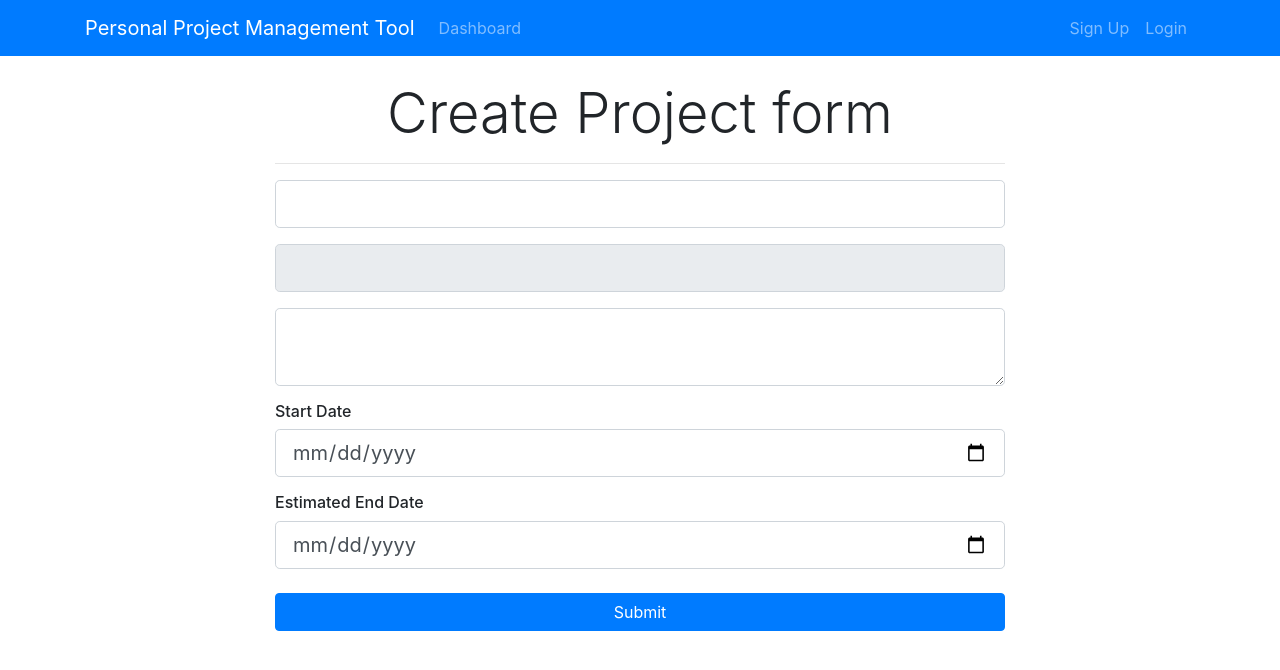
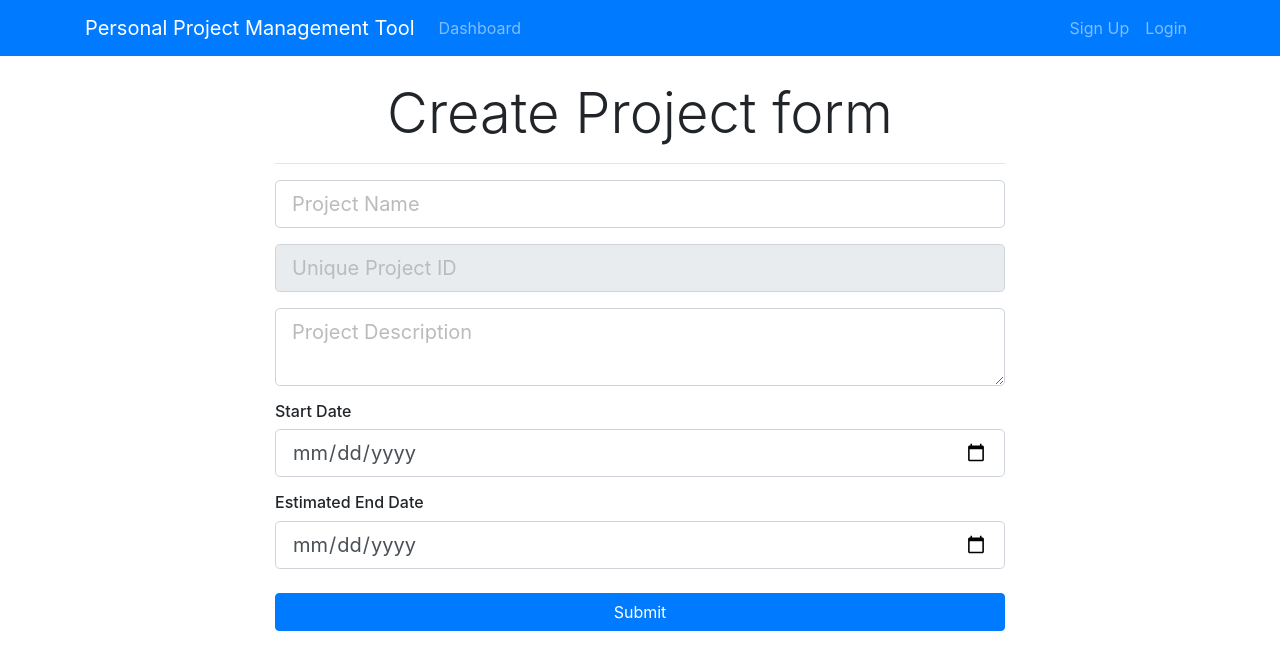
Before and after one commit to salvescoding/agile-tool, a React (Create React App) app in the folder ppmtool-react/: page /updateProject/1 in a window 1280 px wide. Shown: the top 670 px of the page. Built offline with nearby package versions, Linux system fonts and the light colour scheme; no server answers.

Commit message:
Implement errors message for update component when data is incorrect

```diff
--- a/ppmtool-react/src/actions/projectActions.js
+++ b/ppmtool-react/src/actions/projectActions.js
@@ -3,8 +3,12 @@ import { GET_ERRORS, GET_PROJECTS, GET_PROJECT } from './types';
 
 export const createProject = (project, history) => async dispatch => {
 	try {
-		const res = await axios.post('http://localhost:8080/api/project', project);
+		await axios.post('http://localhost:8080/api/project', project);
 		history.push('/dashboard');
+		dispatch({
+			type: GET_ERRORS,
+			payload: {},
+		});
 	} catch (err) {
 		dispatch({
 			type: GET_ERRORS,
@@ -22,9 +26,16 @@ export const getAllProjects = () => async dispatch => {
 };
 
 export const getProject = (projectIdentifier, history) => async dispatch => {
-	const res = await axios.get(`http://localhost:8080/api/project/${projectIdentifier}`);
-	dispatch({
-		type: GET_PROJECT,
-		payload: res.data,
-	});
+	try {
+		const res = await axios.get(`http://localhost:8080/api/project/${projectIdentifier}`);
+		dispatch({
+			type: GET_PROJECT,
+			payload: res.data,
+		});
+	} catch (err) {
+		dispatch({
+			type: GET_ERRORS,
+			payload: err.response.data,
+		});
+	}
 };
--- a/ppmtool-react/src/components/Project/ProjectItem.js
+++ b/ppmtool-react/src/components/Project/ProjectItem.js
@@ -26,7 +26,7 @@ class ProjectItem extends Component {
 										<i className="fa fa-edit pr-1"> Update Project Info</i>
 									</li>
 								</Link>
-								<a href="">
+								<a href="#">
 									<li className="list-group-item delete">
 										<i className="fa fa-minus-circle pr-1"> Delete Project</i>
 									</li>
--- a/ppmtool-react/src/components/Project/UpdateProject.js
+++ b/ppmtool-react/src/components/Project/UpdateProject.js
@@ -15,6 +15,7 @@ class UpdateProject extends Component {
 			description: '',
 			startDate: '',
 			endDate: '',
+			errors: {},
 		};
 		this.onChange = this.onChange.bind(this);
 		this.onSubmit = this.onSubmit.bind(this);
@@ -23,6 +24,9 @@ class UpdateProject extends Component {
 	componentWillReceiveProps(nextProps) {
 		const { id, projectName, projectIdentifier, description, startDate, endDate } = nextProps.project;
 		this.setState({ id, projectName, projectIdentifier, description, startDate, endDate });
+		if (nextProps.errors) {
+			this.setState({ errors: nextProps.errors });
+		}
 	}
 
 	componentDidMount() {
@@ -48,6 +52,8 @@ class UpdateProject extends Component {
 	}
 
 	render() {
+		const { errors } = this.state;
+
 		return (
 			<div>
 				<div className="project">
@@ -60,16 +66,25 @@ class UpdateProject extends Component {
 									<div className="form-group">
 										<input
 											type="text"
-											className="form-control form-control-lg"
+											className={classnames('form-control form-control-lg', {
+												'is-invalid': errors.projectName,
+											})}
+											placeholder="Project Name"
 											name="projectName"
 											value={this.state.projectName}
 											onChange={this.onChange}
 										/>
+										{errors.projectName && (
+											<div className="invalid-feedback">{errors.projectName}</div>
+										)}
 									</div>
 									<div className="form-group">
 										<input
 											type="text"
-											className="form-control form-control-lg"
+											className={classnames('form-control form-control-lg', {
+												'is-invalid': errors.projectIdentifier,
+											})}
+											placeholder="Unique Project ID"
 											name="projectIdentifier"
 											value={this.state.projectIdentifier}
 											onChange={this.onChange}
@@ -78,11 +93,17 @@ class UpdateProject extends Component {
 									</div>
 									<div className="form-group">
 										<textarea
-											className="form-control form-control-lg"
+											className={classnames('form-control form-control-lg', {
+												'is-invalid': errors.description,
+											})}
+											placeholder="Project Description"
 											name="description"
 											value={this.state.description}
 											onChange={this.onChange}
 										/>
+										{errors.description && (
+											<div className="invalid-feedback">{errors.description}</div>
+										)}
 									</div>
 									<h6>Start Date</h6>
 									<div className="form-group">
@@ -117,6 +138,7 @@ class UpdateProject extends Component {
 }
 
 UpdateProject.propTypes = {
+	errors: PropTypes.object.isRequired,
 	project: PropTypes.object.isRequired,
 	getProject: PropTypes.func.isRequired,
 	createProject: PropTypes.func.isRequired,
@@ -124,6 +146,7 @@ UpdateProject.propTypes = {
 
 const mapStateToProps = state => ({
 	project: state.project.project,
+	errors: state.errors,
 });
 
 export default connect(
```
